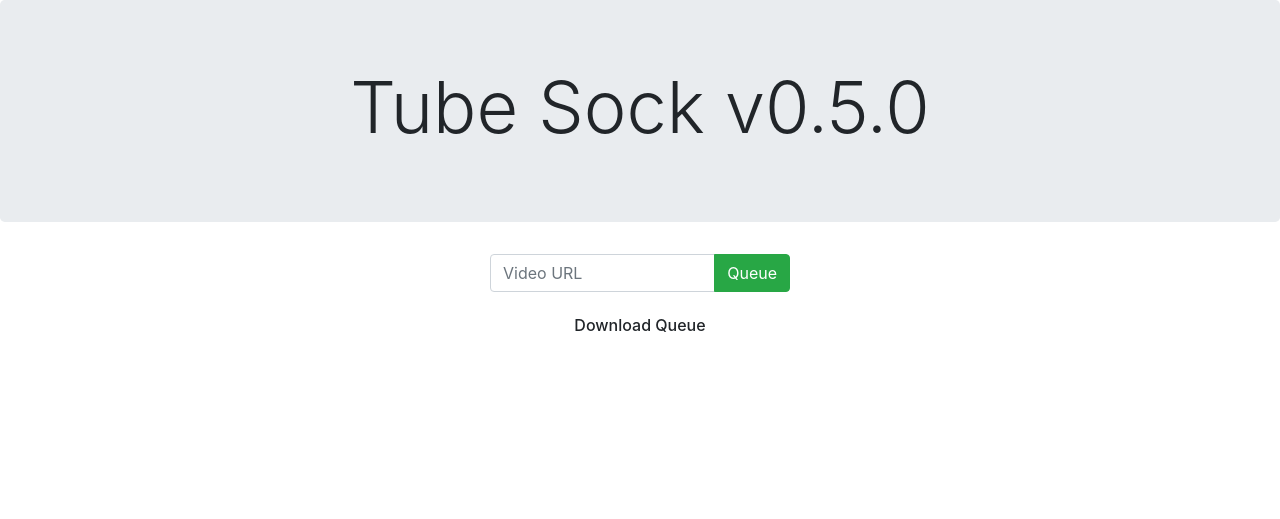
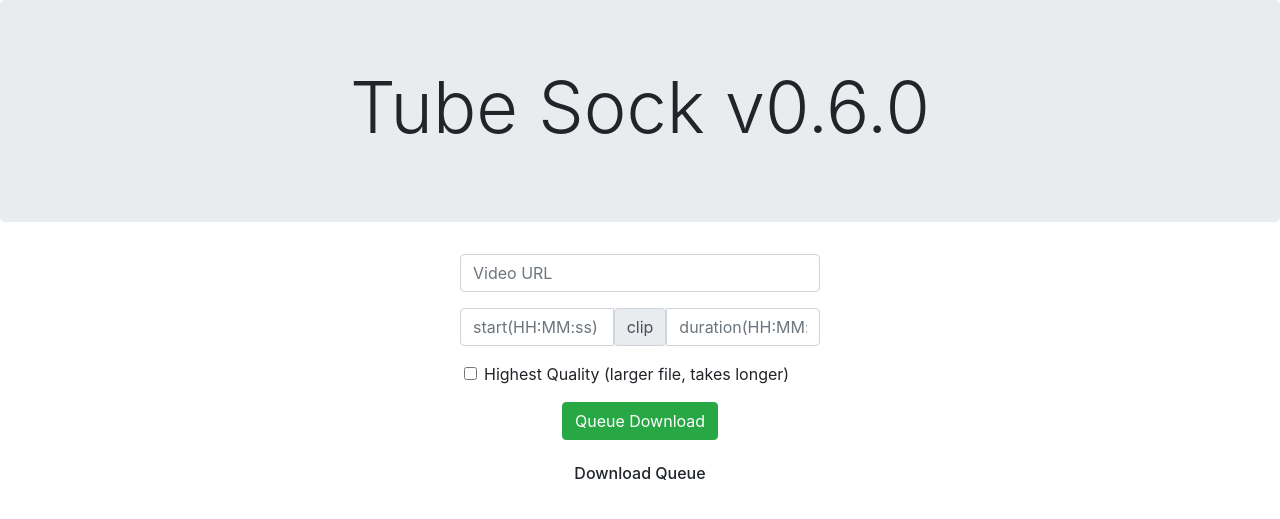
Before and after one commit to emelent/tubesock, a Flask app: page / in a window 1280 px wide. Shown: the top 519 px of the page. Run offline with Flask 2, Linux system fonts and the light colour scheme; some libraries are stand-ins or nearby versions.

Commit message:
Fix some bugs

```diff
--- a/src/cmd/utils.py
+++ b/src/cmd/utils.py
@@ -36,7 +36,8 @@ def fetch_url(url, opts=""):
     }
 
 
-def fetch_video(url, opts=ydl_opts, hd=False, start=None, duration=None):
+def fetch_video(url, hd=False, start="", duration="", opts=ydl_opts):
+    logger.info(f"fetching_video(hd={hd}, start={start}, duration={duration})")
     # merge the opts
     opts.update(ydl_opts)
 
@@ -53,9 +54,11 @@ def fetch_video(url, opts=ydl_opts, hd=False, start=None, duration=None):
         fname = os.path.join(video_dir, get_file_name(data["id"]))
 
         # trim the video
-        if start is not None and duration is not None:
+        if start != "" and duration != "":
+            temp = fname
+            fname = "result.{}".format(data["ext"])
             logger.info("trimming url")
-            trim_bideo(start, duration, fname, fname)
+            trim_video(start, duration, temp, fname)
 
         # upload to firebase
         logger.info("uploading to firebase")
--- a/src/web/app.py
+++ b/src/web/app.py
@@ -6,53 +6,63 @@ from rq import Queue
 from src.job.downloader import conn
 from src.cmd.utils import fetch_video
 
-q = Queue(connection =conn, timeout='1h', result_ttl='3h')
+q = Queue(connection=conn, timeout="1h", result_ttl="3h")
+
 
 def create_app():
-    app = Flask(__name__, static_url_path='/src/web/static')
+    app = Flask(__name__, static_url_path="/src/web/static")
     app.config.from_mapping(
-        SECRET_KEY = os.environ.get('SECRET_KEY') or 'dev_key'
+        SECRET_KEY=os.environ.get("SECRET_KEY") or "dev_key"
     )
 
     return app
+
 
 app = create_app()
 
 
 @app.route("/")
 def index():
-	return render_template("index.html")
+    return render_template("index.html")
+
 
 # @app.route("/video/<name>"):
 
 
-@app.route("/fetch", methods=['POST'])
+@app.route("/fetch", methods=["POST"])
 def fetch():
-	job = q.enqueue(fetch_video, request.form['url'])
-	return jsonify({
-		'id': job.id
-	})
+    job = q.enqueue(
+        fetch_video,
+        request.form["url"],
+        request.form["hd"] == "true",
+        request.form["start"],
+        request.form["duration"],
+    )
+    return jsonify({"id": job.id})
 
-@app.route("/download/<video>", methods=['GET'])
+
+@app.route("/download/<video>", methods=["GET"])
 def downlad(video):
-	print('Downloading =>', video)
-	return app.send_static_file('video/{}'.format(video))
+    print("Downloading =>", video)
+    return app.send_static_file("video/{}".format(video))
 
-@app.route('/poll/<id>')
+
+@app.route("/poll/<id>")
 def poll(id):
-	job = q.fetch_job(id)
-	if job is None:
-		return jsonify({'error': "Invalid id", 'result': None})
+    job = q.fetch_job(id)
+    if job is None:
+        return jsonify({"error": "Invalid id", "result": None})
 
-	return jsonify({'result': job.result})
+    return jsonify({"result": job.result})
 
 
 @app.route("/result/<id>")
 def result(id):
-	job = q.fetch_job(id)
-	if job is None:
-		return jsonify({'error': "Invalid id"})
-	return jsonify({'result': job.result})
+    job = q.fetch_job(id)
+    if job is None:
+        return jsonify({"error": "Invalid id"})
+    return jsonify({"result": job.result})
+
 
 if __name__ == "__main__":
-	app.run(debug=True, host='0.0.0.0')
+    app.run(debug=True, host="0.0.0.0")
--- a/src/web/static/css/style.css
+++ b/src/web/static/css/style.css
@@ -5,7 +5,7 @@
 }
 
 #search-container{
-	width: 300px;
+	width: 500px;
 	max-width: 90%;
 	margin:auto;
 }
--- a/src/web/static/js/site.js
+++ b/src/web/static/js/site.js
@@ -2,17 +2,25 @@ $(function() {
 	const interval = 2000
 	const $videoList = $('#list-videos')
 	const $input = $('#input-video-url')
+	const $start = $('#start')
+	const $duration = $('#duration')
+	const $hd = $('#hd')
+
 	const queue = {}
 
 	function onGoClick(){
 		const url = $input.val()
 		if (url === '') return
 
+		const start = $start.val().trim()
+		const duration = $duration.val().trim()
+		const hd = $hd.is(":checked")
+
 		$input.val('')
 		$.ajax({
 			type: 'POST',
 			url: '/fetch',
-			data: 'url='+encodeURIComponent(url),
+			data: `url=${encodeURIComponent(url)}&start=${encodeURIComponent(start)}&duration=${encodeURIComponent(duration)}&hd=${encodeURIComponent(hd)}`,
 			dataType: 'json',
 			success({id}){
 				// start polling
@@ -66,6 +74,7 @@ $(function() {
 					}
 					queue[id].busy = false
 					if (result === 'FAIL') {
+						alert("Download failed.")
 						console.log('Oh, something went terribly wrong.')
 						return
 					}
--- a/src/web/templates/_layout.html
+++ b/src/web/templates/_layout.html
@@ -11,7 +11,7 @@
 <body>
 	<div class="jumbotron text-center">
 
-		<h1 class="display-3">Tube Sock v0.5.0</h1>
+		<h1 class="display-3">Tube Sock v0.6.0</h1>
 	</div>
 	{% block content %}
 	{% endblock %}
--- a/src/web/templates/index.html
+++ b/src/web/templates/index.html
@@ -9,10 +9,27 @@
 	<div id="container">
 		<div id="search-container" class="form-group">
 			<div class="input-group">
-				<input id="input-video-url" type="text" class="form-control" placeholder="Video URL">
-				<div class="input-group-append">
-					<div id="btn-fetch" class="btn btn-success">Queue</div>
+				<div class="input-group mb-3">
+					<input id="input-video-url" type="text" class="form-control" placeholder="Video URL">
 				</div>
+				<div class="input-group mb-3">
+					<input id="start" type="text" class="form-control" placeholder="start(HH:MM:ss) e.g. 00:00:00" aria-label="Start">
+					<span class="input-group-text">clip</span>
+					<input id="duration" type="text" class="form-control" placeholder="duration(HH:MM:ss) e.g. 00:00:30" aria-label="Duration">
+				</div>
+				<div class="input-group mb-3 ml-4">
+					<input id="hd" class="form-check-input" type="checkbox" value="" id="flexCheckDefault">
+					<label class="form-check-label" for="flexCheckDefault">
+						Highest Quality (larger file, takes longer)
+					</label>
+				</div>
+
+				<div class="container">
+					<div class="text-center">
+						<div id="btn-fetch" class="btn btn-success">Queue Download</div>
+					</div>
+				</div>
+
 
 			</div>
 		</div>
```
